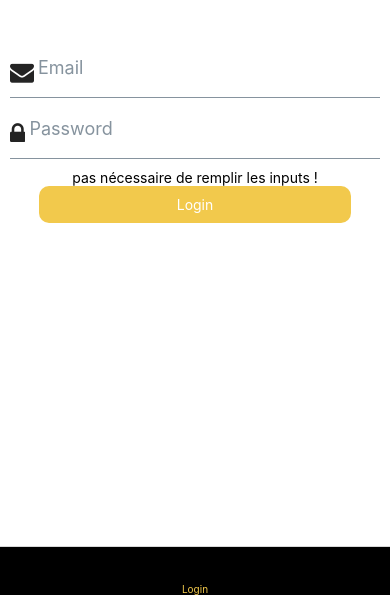
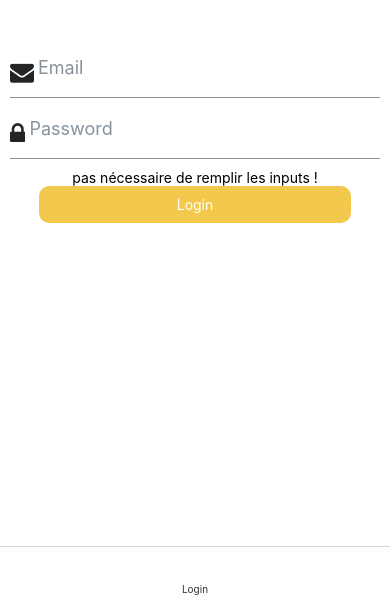
Before and after one commit to Bryndye/AwesomeProject, a React Native app: screen /Home in a window 390 px wide. Shown: the part 249-844 px from the top of the page. Built offline with nearby package versions, Linux system fonts and the light colour scheme; some icons are missing.

Commit message:
Dark mode
getThemeStyles de styles.tsx pour récupérer le styleSheet à utiliser

```diff
--- a/src/AuthNavigator.tsx
+++ b/src/AuthNavigator.tsx
@@ -4,22 +4,12 @@ import { useAuth } from '../providers/Context';
 import { createBottomTabNavigator } from '@react-navigation/bottom-tabs';
 import {
     Colors,
-    DebugInstructions,
-    Header,
-    LearnMoreLinks,
-    ReloadInstructions,
 } from 'react-native/Libraries/NewAppScreen';
 import {
-    SafeAreaView,
-    ScrollView,
-    StatusBar,
-    StyleSheet,
-    Text,
-    TouchableOpacity,
     useColorScheme,
-    View,
-    Button,
 } from 'react-native';
+import { getThemeStyles } from './styles.tsx';
+
 // Icons
 import { FontAwesomeIcon } from '@fortawesome/react-native-fontawesome';
 import { faHome, faBookBookmark, faMagnifyingGlass, faUser } from '@fortawesome/free-solid-svg-icons';
@@ -36,11 +26,8 @@ const Tab = createBottomTabNavigator();
 const AuthNavigator: React.FC = () => {
   const { isAuthenticated } = useAuth();
 
-//   const isDarkMode = useColorScheme() === 'dark';
-
-//   const backgroundStyle = {
-//     backgroundColor: isDarkMode ? Colors.darker : Colors.lighter,
-//   };
+  const isDarkMode = useColorScheme() === 'dark';
+  const styles = getThemeStyles(isDarkMode);
 
   return (
     <Tab.Navigator
@@ -61,11 +48,12 @@ const AuthNavigator: React.FC = () => {
 
                 return <FontAwesomeIcon icon={iconName} size={size} color={color} />;
             },
-            tabBarActiveTintColor: '#F2C94C',
-            tabBarInactiveTintColor: 'white',
-            tabBarActiveBackgroundColor: 'black',
-            tabBarInactiveBackgroundColor: 'black',
+            tabBarActiveTintColor: styles.tabBarActiveTintColor.color,
+            tabBarInactiveTintColor: styles.tabBarActiveTintColor.color,
+            tabBarActiveBackgroundColor: styles.tabBarActiveBackgroundColor.color,
+            tabBarInactiveBackgroundColor: styles.tabBarInactiveBackgroundColor.color,
         })}>
+
         {!isAuthenticated ? (
                 <>
                     <Tab.Screen name="Login" component={LoginScreen} options={{headerShown: false}}/>
--- a/src/Home.tsx
+++ b/src/Home.tsx
@@ -11,6 +11,9 @@ import {
 import { Image } from 'react-native-elements';
 import { BlurView } from '@react-native-community/blur';
 import CarrouselMovies from './components/CarrouselMovies';
+import { useColorScheme } from 'react-native';
+import { getThemeStyles } from './styles';
+
 
 const DATA = ['All','Romance','Kids','Sport','Horror'];
 
@@ -29,6 +32,7 @@ const HomeScreen = () => {
   const [moviesRated, setMoviesRated] = useState([]);
   const [moviesupcoming, setMoviesUpcoming] = useState([]);
 
+  // Fetch movies from API and options
   const options = {
       method: 'GET',
       headers: {
@@ -59,6 +63,7 @@ const HomeScreen = () => {
   }
   , []);
 
+  // Item navigation
   const Item = ({title}: ItemProps) => (
     <TouchableOpacity
       style={[
@@ -74,11 +79,14 @@ const HomeScreen = () => {
     </TouchableOpacity>
   );
 
+  const isDarkMode = useColorScheme() === 'dark';
+  const stylesTheme = getThemeStyles(isDarkMode);
+
   return (
-    <SafeAreaView style={styles.page}>
+    <SafeAreaView style={[styles.page]}>
       <ScrollView>
 
-        <View style={styles.container}>
+        <View style={[styles.container , stylesTheme.backgroundColor]}>
           <Image source={images[0]} style={[styles.cover]} />
 
           <View style={[styles.navBar, styles.absolute]} >
@@ -96,10 +104,10 @@ const HomeScreen = () => {
             </BlurView>
           </View>
 
-          <View style={[styles.containerBottom, styles.absolute, {bottom: 0 }]}>
+          <View style={[styles.containerBottom, stylesTheme.backgroundColor, styles.absolute, {bottom: 0 }]}>
             <View style={styles.containerBottomItem}>
-              <Text style={styles.title}>My List</Text>
-              <Text style={styles.title}>Discover</Text>
+              <Text style={[styles.title, stylesTheme.textColor]}>My List</Text>
+              <Text style={[styles.title, stylesTheme.textColor]}>Discover</Text>
             </View>
 
             <View style={[styles.containerBottomItem]}>
@@ -132,8 +140,6 @@ const HomeScreen = () => {
 
 const styles = StyleSheet.create({
   page:{
-    backgroundColor: 'black',
-    // height: '100%',
     width: '100%',
     flex: 1,
   },
@@ -188,11 +194,9 @@ const styles = StyleSheet.create({
     flexDirection: 'column',
     justifyContent: 'space-around',
     alignItems: 'center',
-    backgroundColor: 'black',
   },
   containerBottomItem: {
     width: '100%',
-    // height: '50%',
     display: 'flex',
     flexDirection: 'row',
     justifyContent: 'center',
--- a/src/components/CarrouselMovies.tsx
+++ b/src/components/CarrouselMovies.tsx
@@ -7,6 +7,9 @@ import {
   TouchableOpacity
 } from 'react-native';
 import { Image } from 'react-native-elements';
+import { useColorScheme } from 'react-native';
+import { getThemeStyles } from '../styles';
+
 interface CarrouselMovieProps {
     props: any;
     title: string;
@@ -19,10 +22,13 @@ const CarrouselMovies: React.FC<CarrouselMovieProps> = ({ props, title }) => {
         props = props["props"];
     }
 
+    const isDarkMode = useColorScheme() === 'dark';
+    const stylesTheme = getThemeStyles(isDarkMode);
+
     return(
         <View style={styles.container}>
             <View style={{display:'flex', flexDirection:'row', justifyContent: 'space-between'}}>
-                <Text style={styles.title}>{title}</Text>
+                <Text style={[styles.title, stylesTheme.textColor]}>{title}</Text>
                 <TouchableOpacity>
                     <Text style={styles.link}>
                         See more
@@ -40,7 +46,7 @@ const CarrouselMovies: React.FC<CarrouselMovieProps> = ({ props, title }) => {
                                 style={styles.image}
                             />
                         </View>
-                        <Text style={styles.titleMovie}>{item.original_title}</Text>
+                        <Text style={[styles.titleMovie, stylesTheme.textColor]}>{item.original_title}</Text>
                     </View>
                 )}
                 keyExtractor={item => item.id}
@@ -73,20 +79,17 @@ const styles = StyleSheet.create({
         borderRadius: 10,
     },
     title: {
-        // width: '100%',
         fontSize: 18,
         fontWeight: 'bold',
-        color: 'white',
         marginBottom: 15,
     },
     titleMovie: {
         width: '100%',
         fontSize: 12,
         fontWeight: 'bold',
-        color: 'white',
     },
     link: {
-        color: 'yellow',
+        color: '#F2C94C',
         fontSize: 16,
         fontWeight: 'bold',
     },
--- /dev/null
+++ b/src/styles.tsx
@@ -0,0 +1,47 @@
+import { StyleSheet } from 'react-native';
+
+const lightTheme = StyleSheet.create({
+  tabBarActiveTintColor: {
+    color: '#333333'
+  },
+  tabBarInactiveTintColor: {
+    color: 'gray'
+  },
+  tabBarActiveBackgroundColor: {
+    color: 'white'
+  },
+  tabBarInactiveBackgroundColor: {
+    color: 'white'
+  },
+  backgroundColor: {
+    backgroundColor: '#F2F2F2'
+  },
+  textColor: {
+    color: '#333333'
+  },
+});
+
+const darkTheme = StyleSheet.create({
+  tabBarActiveTintColor: {
+    color: '#F2C94C'
+  },
+  tabBarInactiveTintColor: {
+    color: 'white'
+  },
+  tabBarActiveBackgroundColor: {
+    color: 'black'
+  },
+  tabBarInactiveBackgroundColor: {
+    color: 'black'
+  },
+  backgroundColor: {
+    backgroundColor: '#121212'
+  },
+  textColor: {
+    color: 'white'
+  },
+});
+
+export const getThemeStyles = (isDarkMode: boolean) => {
+  return isDarkMode ? darkTheme : lightTheme;
+};
```
Also changed, not shown: App.tsx (+0 -35 lines), 1 other file (tests, documents, lock files or other folders).
